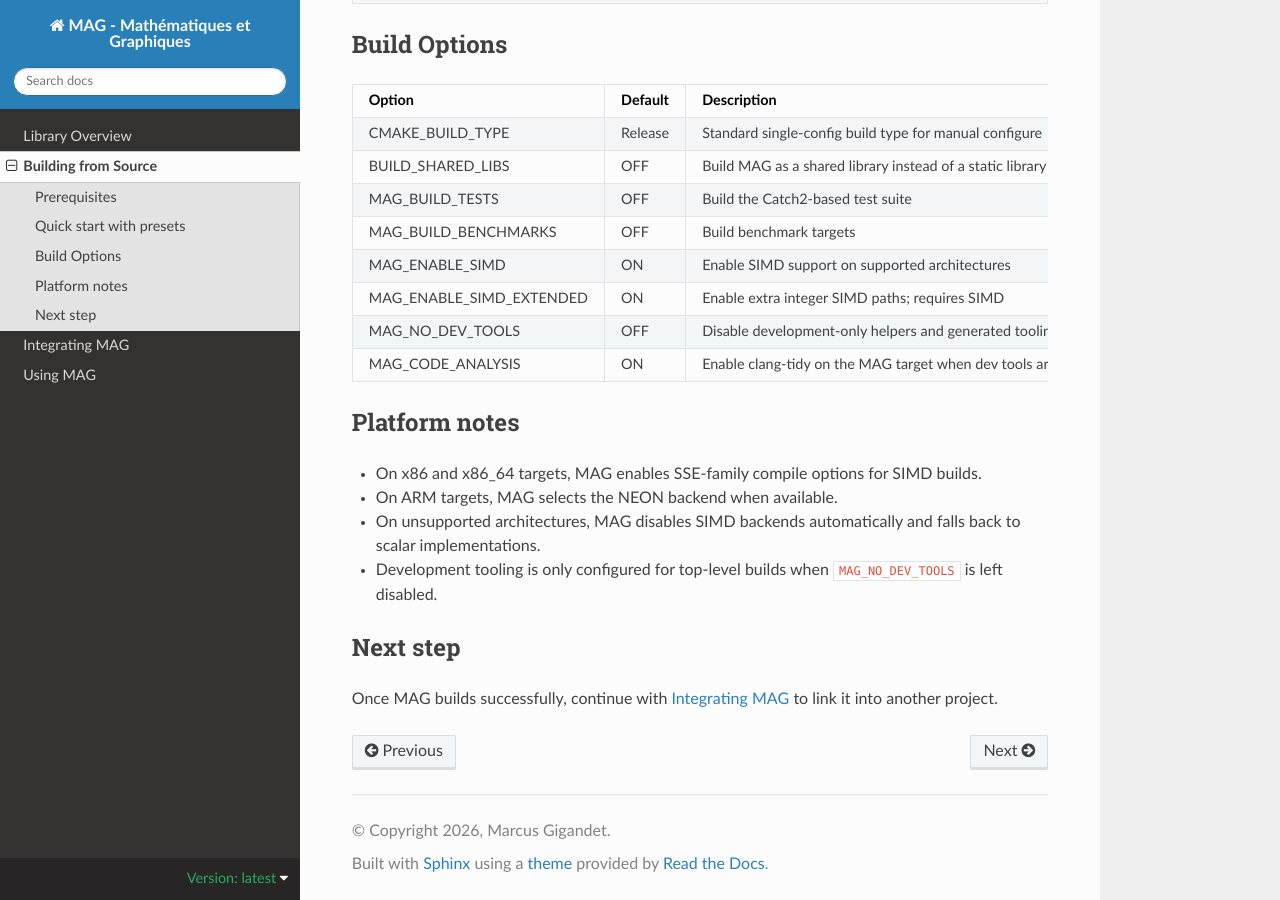
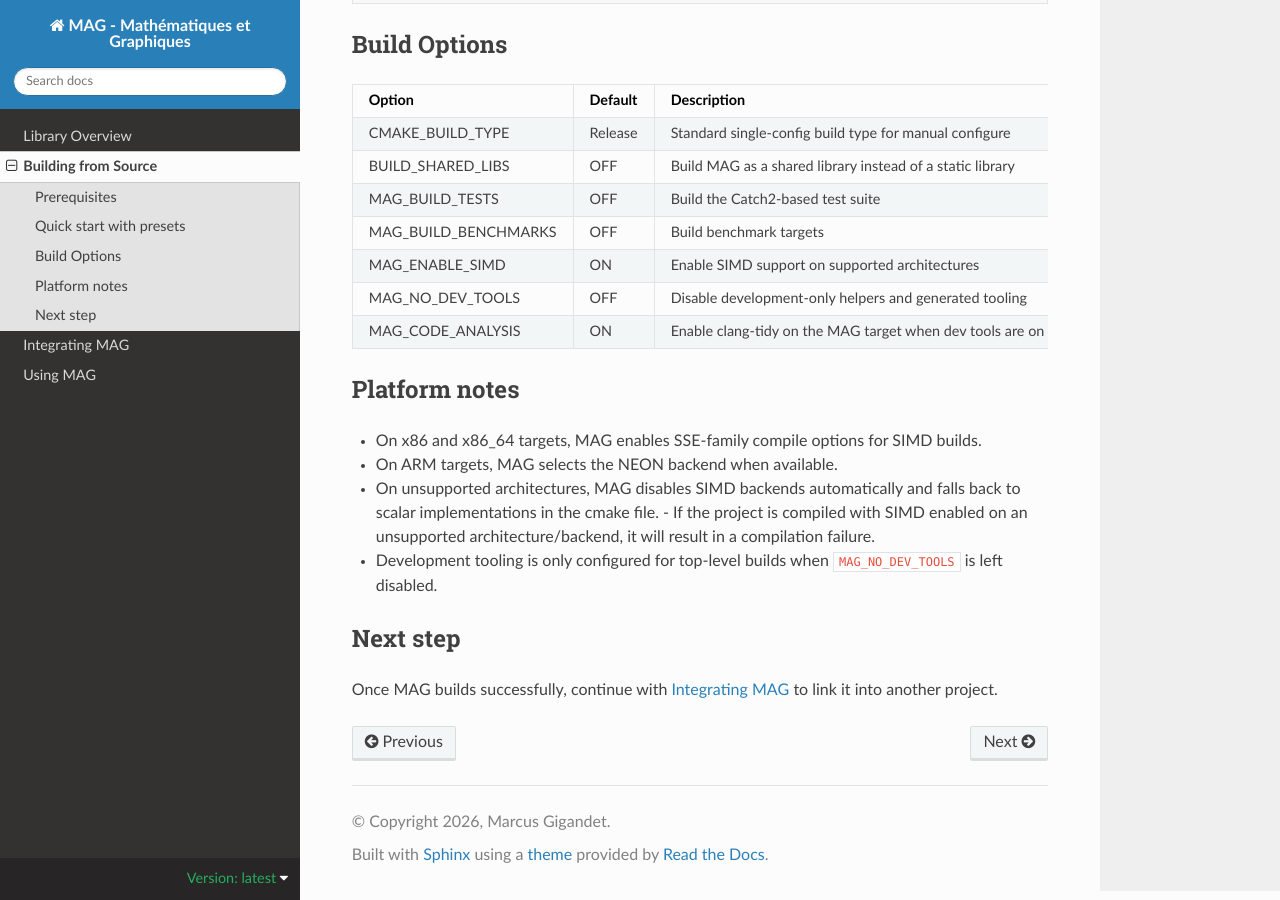
Before and after one commit to marcusgigandet/mag, a Sphinx documentation site: the page built from docs/source/getting-started/building.rst, in a window 1280 px wide and 900 px high, scrolled down 1131 px. Built offline with Sphinx 7.4.7 and the Read the Docs theme 3.1.0, drawn with Linux system fonts in a browser that asks for light colours.

Commit message:
fix: Update neon impl and update workflows

```diff
--- a/docs/source/getting-started/building.rst
+++ b/docs/source/getting-started/building.rst
@@ -69,8 +69,6 @@ Build Options
 +---------------------------+-----------+------------------------------------------------------------+
 | MAG_ENABLE_SIMD           | ON        | Enable SIMD support on supported architectures             |
 +---------------------------+-----------+------------------------------------------------------------+
-| MAG_ENABLE_SIMD_EXTENDED  | ON        | Enable extra integer SIMD paths; requires SIMD             |
-+---------------------------+-----------+------------------------------------------------------------+
 | MAG_NO_DEV_TOOLS          | OFF       | Disable development-only helpers and generated tooling     |
 +---------------------------+-----------+------------------------------------------------------------+
 | MAG_CODE_ANALYSIS         | ON        | Enable clang-tidy on the MAG target when dev tools are on  |
@@ -82,7 +80,8 @@ Platform notes
 - On x86 and x86_64 targets, MAG enables SSE-family compile options for SIMD builds.
 - On ARM targets, MAG selects the NEON backend when available.
 - On unsupported architectures, MAG disables SIMD backends automatically and falls back to scalar
-  implementations.
+  implementations in the cmake file.
+  - If the project is compiled with SIMD enabled on an unsupported architecture/backend, it will result in a compilation failure.
 - Development tooling is only configured for top-level builds when ``MAG_NO_DEV_TOOLS`` is left
   disabled.
 
--- a/docs/source/getting-started/overview.rst
+++ b/docs/source/getting-started/overview.rst
@@ -12,12 +12,12 @@ The public API is exposed through a single module shown below:
 Common types
 ------------
 
-You will typically work with aliases such as the following exposed in the ``mag`` namespace:
+You will typically work with aliases such as the following exposed in the ``mag`` namespace and the ``mag`` module:
 
 - ``Vec2f``, ``Vec3f``, ``Vec4f``
 - ``Mat3f``, ``Mat4f``
 
-All simd-related aliases/types are exposed in the ``mag::simd`` namespace.
+All simd-related aliases/types are exposed in the ``mag::simd`` namespace and the ``mag.simd`` module.
 
 Build requirements
 ------------------
```
Also changed, not shown: README.md (+1 -1 lines), 6 other files.
